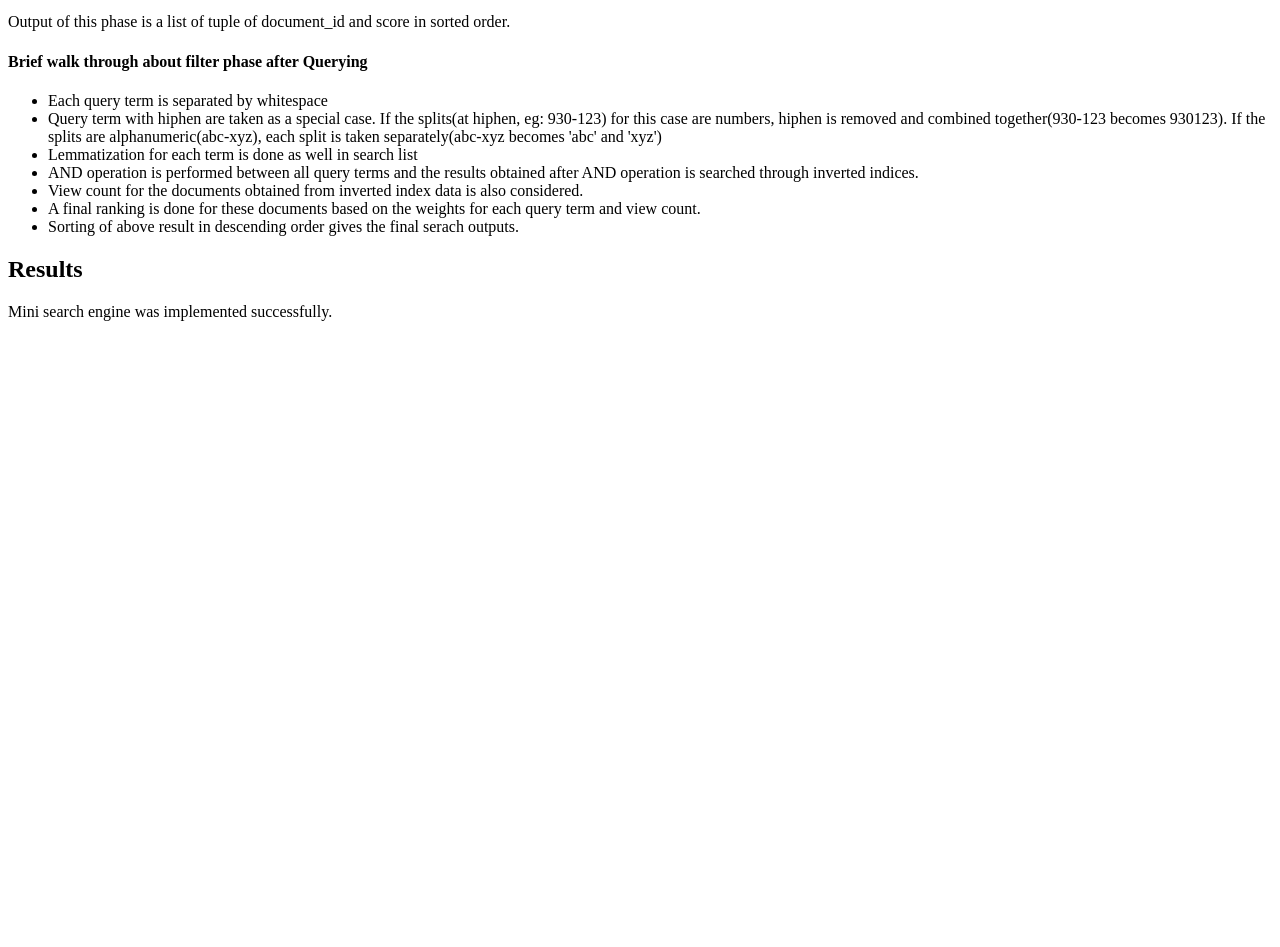
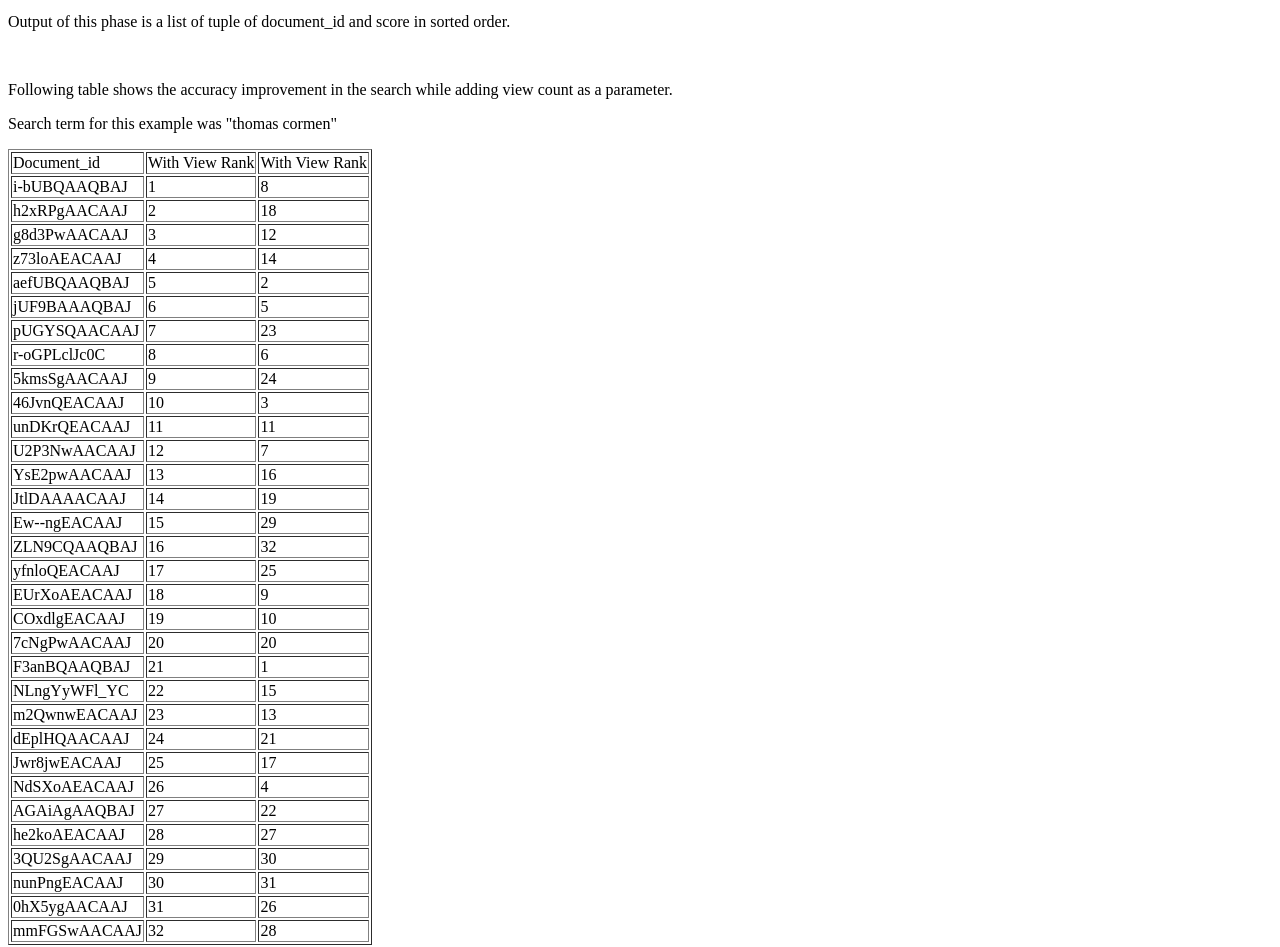
Before and after one commit to bharathramh92/DocSearch, a plain HTML site: page index.html in a window 1280 px wide. Shown: the part 2470-3417 px from the top of the page. Before the commit the page ends 2807 px from the top, so only its background shows below. Drawn offline with Linux system fonts and the light colour scheme.

Commit message:
updated result findings

```diff
--- a/index.html
+++ b/index.html
@@ -123,7 +123,44 @@ Each record has meta data for a book in json format and following are the entiti
 <p>Above weights are formulated after lot of query search experiments and intuitions.</p>
 <p>View counts are generated for only select few documents.</p>
 <p>Output of this phase is a list of tuple of document_id and score in sorted order.</p>
-
+<br/>
+<p>Following table shows the accuracy improvement in the search while adding view count as a parameter.</p>
+<p>Search term for this example was "thomas cormen"</p>
+<table border="1">
+<tr><td>Document_id </td><td> With View Rank </td><td> With View Rank</td></tr>
+<tr><td>i-bUBQAAQBAJ </td><td> 1 </td><td> 8</td></tr>
+<tr><td>h2xRPgAACAAJ </td><td> 2 </td><td> 18</td></tr>
+<tr><td>g8d3PwAACAAJ </td><td> 3 </td><td> 12</td></tr>
+<tr><td>z73loAEACAAJ </td><td> 4 </td><td> 14</td></tr>
+<tr><td>aefUBQAAQBAJ </td><td> 5 </td><td> 2</td></tr>
+<tr><td>jUF9BAAAQBAJ </td><td> 6 </td><td> 5</td></tr>
+<tr><td>pUGYSQAACAAJ </td><td> 7 </td><td> 23</td></tr>
+<tr><td>r-oGPLclJc0C </td><td> 8 </td><td> 6</td></tr>
+<tr><td>5kmsSgAACAAJ </td><td> 9 </td><td> 24</td></tr>
+<tr><td>46JvnQEACAAJ </td><td> 10 </td><td> 3</td></tr>
+<tr><td>unDKrQEACAAJ </td><td> 11 </td><td> 11</td></tr>
+<tr><td>U2P3NwAACAAJ </td><td> 12 </td><td> 7</td></tr>
+<tr><td>YsE2pwAACAAJ </td><td> 13 </td><td> 16</td></tr>
+<tr><td>JtlDAAAACAAJ </td><td> 14 </td><td> 19</td></tr>
+<tr><td>Ew--ngEACAAJ </td><td> 15 </td><td> 29</td></tr>
+<tr><td>ZLN9CQAAQBAJ </td><td> 16 </td><td> 32</td></tr>
+<tr><td>yfnloQEACAAJ </td><td> 17 </td><td> 25</td></tr>
+<tr><td>EUrXoAEACAAJ </td><td> 18 </td><td> 9</td></tr>
+<tr><td>COxdlgEACAAJ </td><td> 19 </td><td> 10</td></tr>
+<tr><td>7cNgPwAACAAJ </td><td> 20 </td><td> 20</td></tr>
+<tr><td>F3anBQAAQBAJ </td><td> 21 </td><td> 1</td></tr>
+<tr><td>NLngYyWFl_YC </td><td> 22 </td><td> 15</td></tr>
+<tr><td>m2QwnwEACAAJ </td><td> 23 </td><td> 13</td></tr>
+<tr><td>dEplHQAACAAJ </td><td> 24 </td><td> 21</td></tr>
+<tr><td>Jwr8jwEACAAJ </td><td> 25 </td><td> 17</td></tr>
+<tr><td>NdSXoAEACAAJ </td><td> 26 </td><td> 4</td></tr>
+<tr><td>AGAiAgAAQBAJ </td><td> 27 </td><td> 22</td></tr>
+<tr><td>he2koAEACAAJ </td><td> 28 </td><td> 27</td></tr>
+<tr><td>3QU2SgAACAAJ </td><td> 29 </td><td> 30</td></tr>
+<tr><td>nunPngEACAAJ </td><td> 30 </td><td> 31</td></tr>
+<tr><td>0hX5ygAACAAJ </td><td> 31 </td><td> 26</td></tr>
+<tr><td>mmFGSwAACAAJ </td><td> 32 </td><td> 28</td></tr>
+</table>
 
 <h4>Brief walk through about filter phase after Querying</h4>
 <ul>
@@ -138,7 +175,16 @@ Each record has meta data for a book in json format and following are the entiti
 
 </ul>
 
-<h2 id="query_gen">Results</h2>
+<h2 id="results">Results</h2>
 <p>Mini search engine was implemented successfully. </p>
+<p>Note that we had a total of 120,000 books in our sample data-set and hence a direct comparison between an established
+search engine like google wont give exact accuracy rate. However, for the books which have, following are findings.</p>
+<p>Following table shows the comparison of our search engines rank with the books which came 1st in google</p>
+<table border="1">
+    <tr><td>Term </td><td> Document Id </td><td> Rank in this system</td></tr>
+    <tr><td>clrs </td><td> i-bUBQAAQBAJ </td><td> 1</td></tr>
+    <tr><td>deception point </td><td> BjFZ0UQOUCgC </td><td> 1</td></tr>
+    <tr><td>bleak house </td><td> OeD4XMKlxUIC </td><td> 1</td></tr>
+</table>
 </body>
 </html>
```
